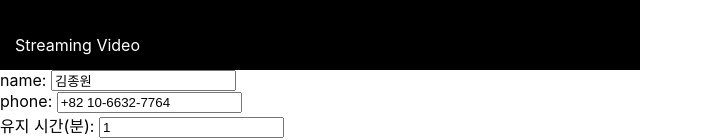
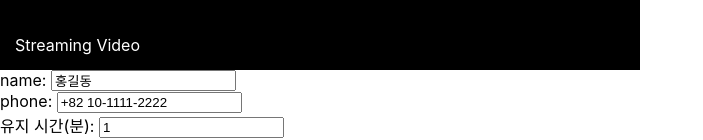
Before and after one commit to KickCap-Project/kickcap-main, a React (Create React App) app in the folder ai/my-app/: page / in a window 1280 px wide. Shown: the part 290-430 px from the top of the page, without its empty margins (0-703 px from the left). Built offline with nearby package versions, Linux system fonts and the light colour scheme; no server answers.

Commit message:
[AI] fix: Database Log 추가

```diff
--- a/ai/my-app/src/App.js
+++ b/ai/my-app/src/App.js
@@ -14,8 +14,8 @@ const VideoStream = () => {
   const [labelResult, setLabelResult] = useState('');
   // kickboard_number를 상태로 관리 (초기값을 빈 문자열로 설정)
   const [kickboardNumber, setKickboardNumber] = useState('S4821');
-  const [inputName, setName] = useState('김종원');
-  const [inputPhone, setPhone] = useState('+82 10-6632-7764');
+  const [inputName, setName] = useState('홍길동');
+  const [inputPhone, setPhone] = useState('+82 10-1111-2222');
   const [inputMinute, setMinute] = useState('1');
 
   // 입력 값이 변경될 때 상태 업데이트
```
